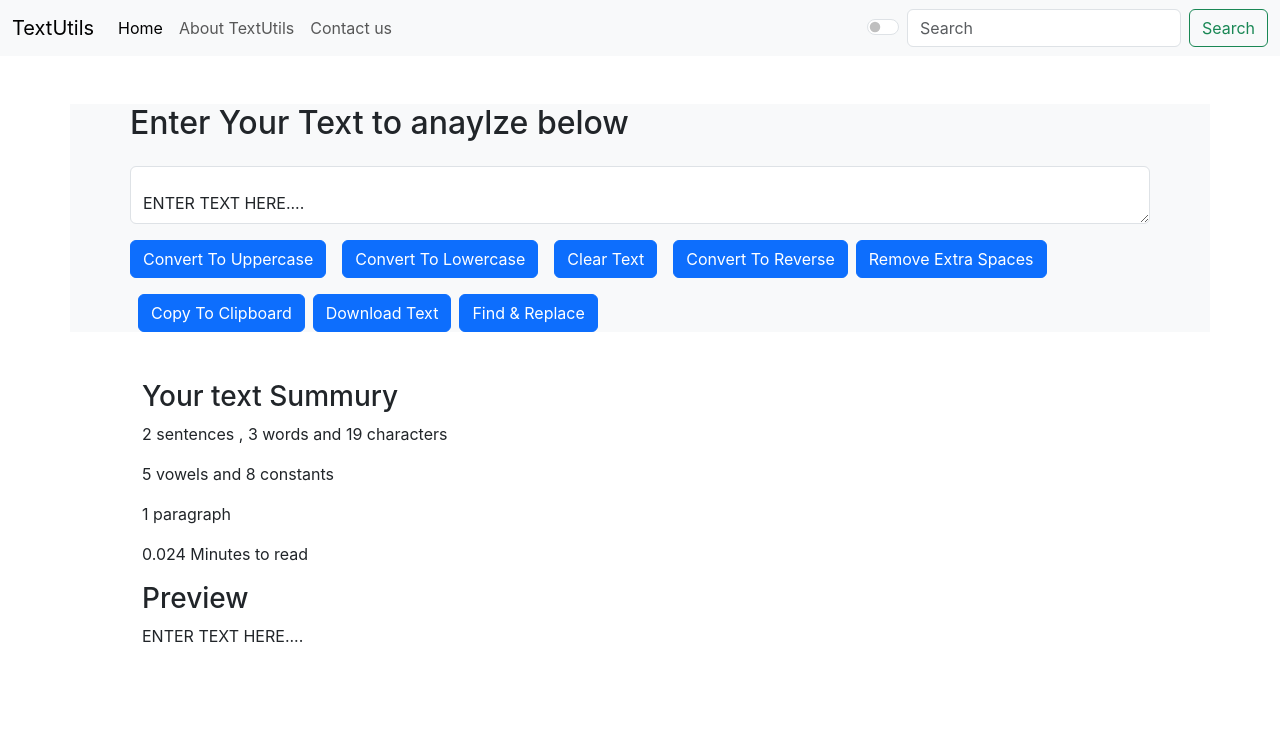
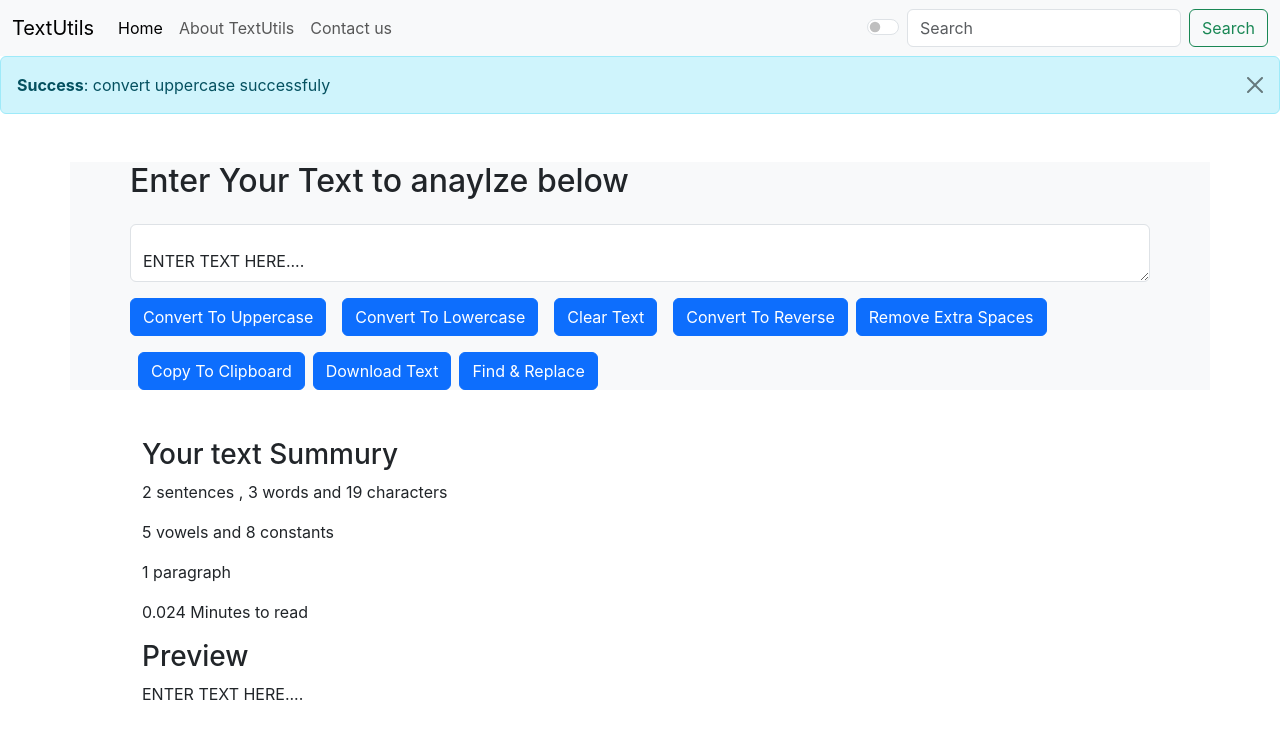
Before and after one commit to patelarchi/Reactjs, a React (Create React App) app: page / in a window 1280 px wide. Both pictures are taken after a click on the button "Convert To Uppercase". Shown: the top 738 px of the page. Built offline with nearby package versions, Linux system fonts and the light colour scheme.

Commit message:
video-13

```diff
--- a/src/App.js
+++ b/src/App.js
@@ -3,27 +3,47 @@ import './App.css';
   // import About from './components/About';
   import Navbar from './components/Navbar';
   import TextForm from './components/TextForm';
+import Alert from './components/Alert';
 
 
   function App() {
     const [mode,setMode] = useState('light');
     const [textColor,setTextColor] = useState('dark');
+    const [alert,setAlert] = useState(null);
+
+    const showAlert = (message,type,color) => {
+      setAlert({
+        msg: message,
+        type: type,
+        color: color,
+      })
+
+      setTimeout(() => {
+        setAlert(null);
+      }, 3000);
+    }
     const toggleMode = () => {
       if(mode === 'dark'){
         setMode('light');
         setTextColor('dark');
         document.body.style.backgroundColor = 'white';
+        showAlert('enable light mode succesfully','success','primary');
       } else {
         setMode('dark');
         setTextColor('light');
         document.body.style.backgroundColor = 'black';
+        showAlert('enable dark mode succesfully','success','light');
+
       }
     }
     return (
       <>
         <Navbar title="TextUtils" aboutText="About TextUtils" mode={mode} toggleMode={toggleMode}/>
-        <TextForm heading="Enter Your Text to anaylze below" mode={mode} textColor={textColor}/>
+        <Alert alert={alert}/>
+        <TextForm showAlert={showAlert} heading="Enter Your Text to anaylze below" mode={mode} textColor={textColor}/>
        {/* <About/> */}
+
+
       </>
     );
   }
--- /dev/null
+++ b/src/components/Alert.js
@@ -0,0 +1,15 @@
+import React from 'react'
+
+export default function Alert(props) {
+  const capitalize = (word) => {
+    const lower = word.toLowerCase();
+    return lower.charAt(0).toUpperCase() + lower.slice(1);
+  }
+
+  return (
+    props.alert && <div className={`alert alert-dismissible alert-${props.alert.color}`} role="alert">
+        <div><strong>{capitalize(props.alert.type)}</strong>: {props.alert.msg}</div>
+        <button type="button" className="btn-close" data-bs-dismiss="alert" aria-label="Close"></button>
+    </div>
+  )
+}
--- a/src/components/TextForm.js
+++ b/src/components/TextForm.js
@@ -3,29 +3,38 @@ import React, { useState } from 'react';
 export default function TextForm(props) {
   const handleUpClick = () => {
     setText(text.toUpperCase());
+    props.showAlert('convert uppercase successfuly','success','info');
   };
 
   const handleLwClick = () => {
     setText(text.toLowerCase());
+    props.showAlert('convert lowercase successfuly','success','info');
+
   };
   const handleOnChange = (event) => {
     setText(event.target.value);
   };
   const handleClearClick = () => {
     setText('');
+    props.showAlert('clear text successfuly','success','info');
   };
 
   const handleReverseClick = () => {
     setText(text.split('').reverse().join(''));
+    props.showAlert('convert text to reverse successfuly','success','info');
+
   };
 
   const handleRemoveSpacesClick = () => {
     let newText = text.replace(/\s+/g, ' ').trim();
     setText(newText);
+    props.showAlert('remove extra space successfuly','success','info');
+
   }
 
   const handleCopyClick = () => {
     navigator.clipboard.writeText(text);
+    props.showAlert('copy text successfuly','success','info');
   };
 
   const handleDownloadClick = () => {
@@ -35,6 +44,8 @@ export default function TextForm(props) {
     element.download = 'text.txt';
     document.body.appendChild(element); // Required for this to work in FireFox
     element.click();
+    props.showAlert('download text in .txt format successfuly','success','info');
+
   };
 
   const handleFindAndReplaceClick = () => {
```
